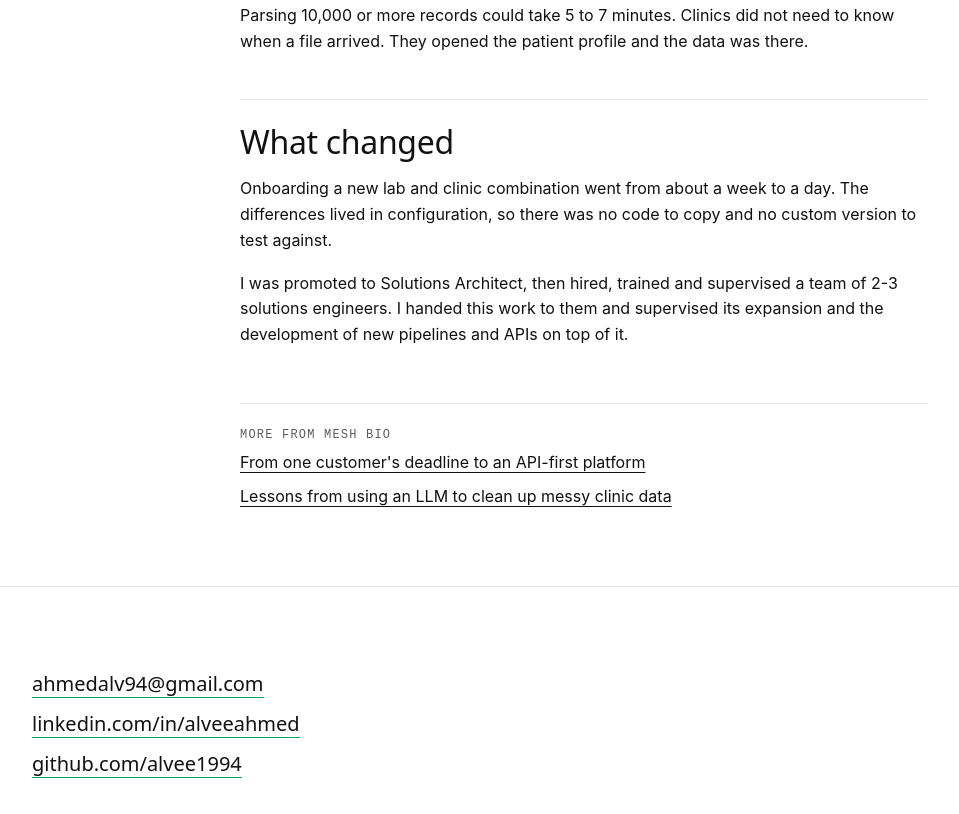
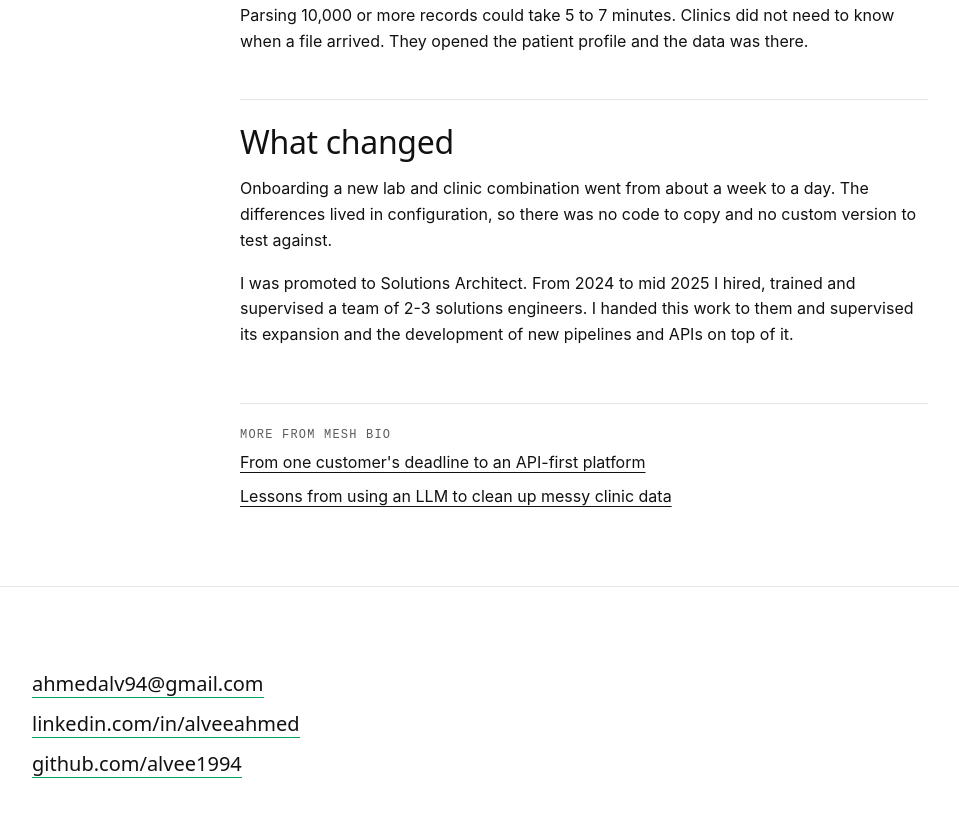
Before and after one commit to alvee1994/portfolio, a plain HTML site: page writing/pipeline.html in a window 1280 px wide. Shown: the part 2402-3216 px from the top of the page, without its empty margins (56-1015 px from the left). Drawn offline with Linux system fonts and the light colour scheme.

Commit message:
copy: match the team period wording in pipeline.html
Co-Authored-By: Claude Sonnet 5.5 <noreply@anthropic.com>
Claude-Session: https://claude.ai/code/session_01XZu6pDCMWTg2QBQ8RH18dw

```diff
--- a/writing/pipeline.html
+++ b/writing/pipeline.html
@@ -49,7 +49,7 @@ After:   S3 -&gt; EventBridge Pipes (SQS + Lambda)
 <p>Parsing 10,000 or more records could take 5 to 7 minutes. Clinics did not need to know when a file arrived. They opened the patient profile and the data was there.</p>
 <h2>What changed</h2>
 <p>Onboarding a new lab and clinic combination went from about a week to a day. The differences lived in configuration, so there was no code to copy and no custom version to test against.</p>
-<p>I was promoted to Solutions Architect, then hired, trained and supervised a team of 2-3 solutions engineers. I handed this work to them and supervised its expansion and the development of new pipelines and APIs on top of it.</p>
+<p>I was promoted to Solutions Architect. From 2024 to mid 2025 I hired, trained and supervised a team of 2-3 solutions engineers. I handed this work to them and supervised its expansion and the development of new pipelines and APIs on top of it.</p>
 <nav class="more" aria-label="More writing">
 <span>More from Mesh Bio</span>
 <a href="apis.html">From one customer's deadline to an API-first platform</a>
```
